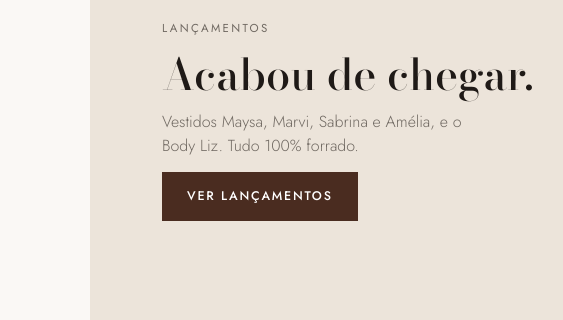
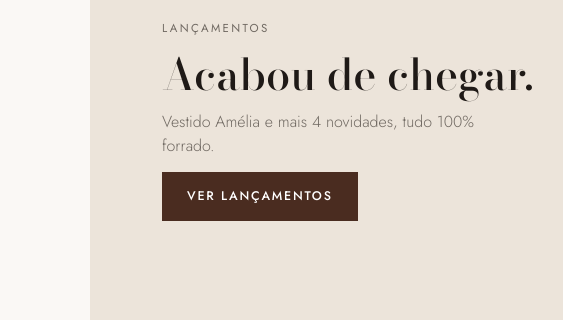
Before and after one commit to israelino02/seu-estilo, a plain HTML site: page index.html in a window 1280 px wide. Shown: the part 284-604 px from the top of the page, 0-563 px from the left. Drawn offline with nearby package versions, Linux system fonts and the light colour scheme; grey boxes are pictures that could not be loaded.

Commit message:
Add files via upload

```diff
--- a/index.html
+++ b/index.html
@@ -595,7 +595,7 @@ function closeDrawer(){$('#drawer').hidden=true;$('#scrim').hidden=true;document
 
 const SLIDES=[
   {banner:'https://cdn.vendizap.com/vendizap-banners/588eab26c93923fb15b4deaf9935ba8f.webp',eb:'Seu Estilo Premium',h:'Peças que vendem. Qualidade que fideliza.',p:'Poliamida premium, forro duplo e caimento impecável.',cta:'Ver catálogo',act:'data-go="cat"'},
-  {imgs:['343ff5cd716b936b57510fbc195942ba','7137f61d12d9f559dbce41b7f0e3f0d8'],tone:'#ECE4DA',eb:'Lançamentos',h:'Acabou de chegar.',p:'Vestidos Maysa, Marvi, Sabrina e Amélia, e o Body Liz. Tudo 100% forrado.',cta:'Ver lançamentos',act:'data-go="lanc"'},
+  {imgs:['343ff5cd716b936b57510fbc195942ba','fcb2ddc0115c6ecc896f7f113b9c10dc'],tone:'#ECE4DA',eb:'Lançamentos',h:'Acabou de chegar.',p:'Vestido Amélia e mais 4 novidades, tudo 100% forrado.',cta:'Ver lançamentos',act:'data-go="lanc"'},
   {imgs:['b5490cffd57a4c667aa9828fb6f8d079','e355cad9fed95054349ca3cc63ea5f4e'],tone:'#E6E3DD',eb:'Bodys',h:'Body a R$ 30 no atacado.',p:'9 modelos em até 10 cores, com forro duplo na poliamida premium.',cta:'Ver bodys',act:'data-cat="Bodys"'},
   {imgs:['20888f3448c4e626eb88d32838fc1c43','a48acd47628eaa49635bb8781287e52a'],tone:'#E9E6E2',eb:'Vestido Maya · REF 06',h:'Um modelo, onze cores.',p:'Do off white ao bordô, com estoque separado por cor.',cta:'Ver o Vestido Maya',act:'data-open="p27"'},
   {imgs:['017c4fc933f09feb93543e16f5592169','06745397c637fadbb45dd80dc1adbd6f'],dark:true,eb:'Vestido Antonella · REF 14',h:'Estoque para montar grade.',p:'55 peças prontas em 6 cores. Com 12 peças, o preço por peça cai.',cta:'Montar minha grade',act:'data-open="p19"'},
```
